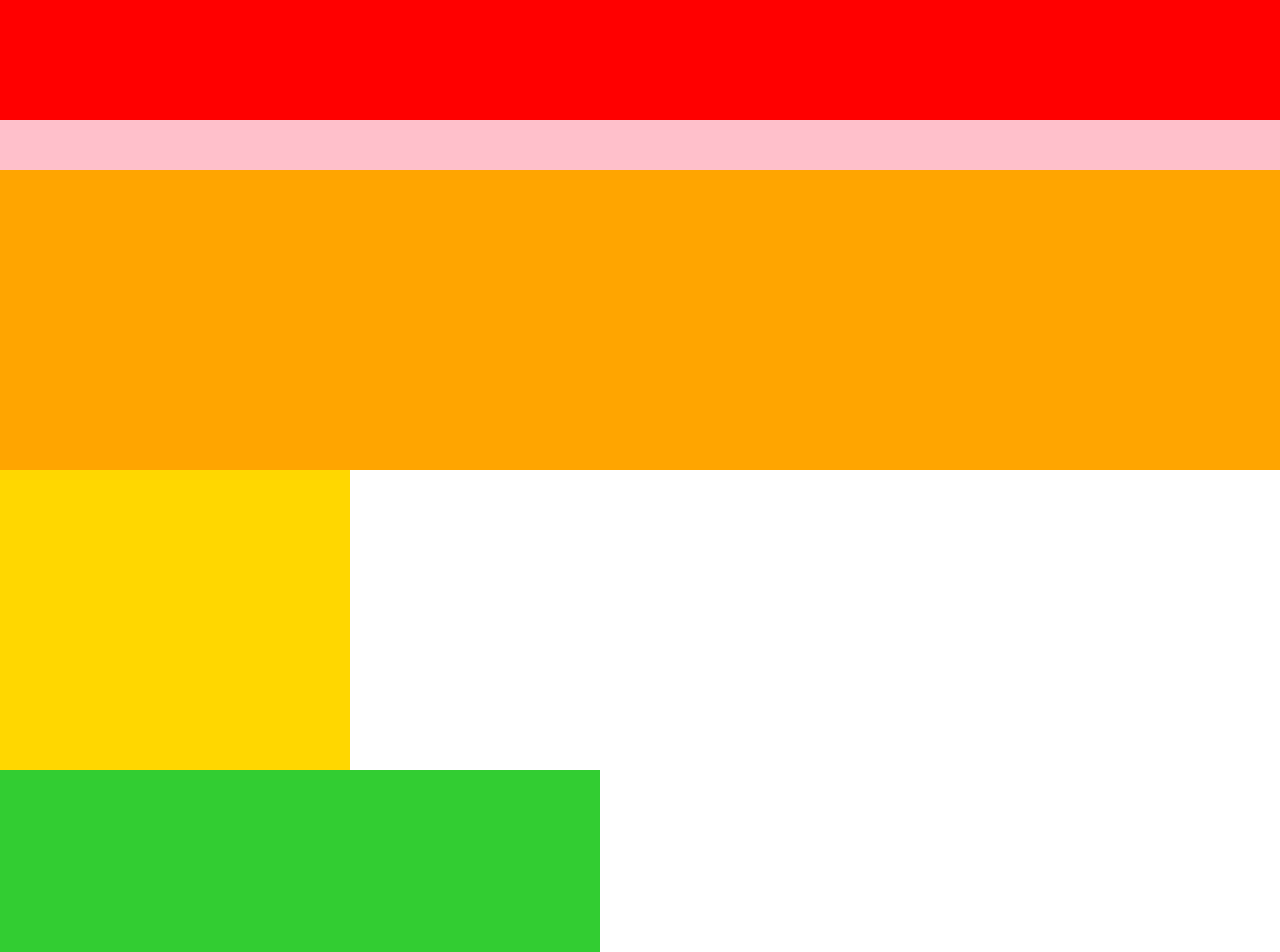
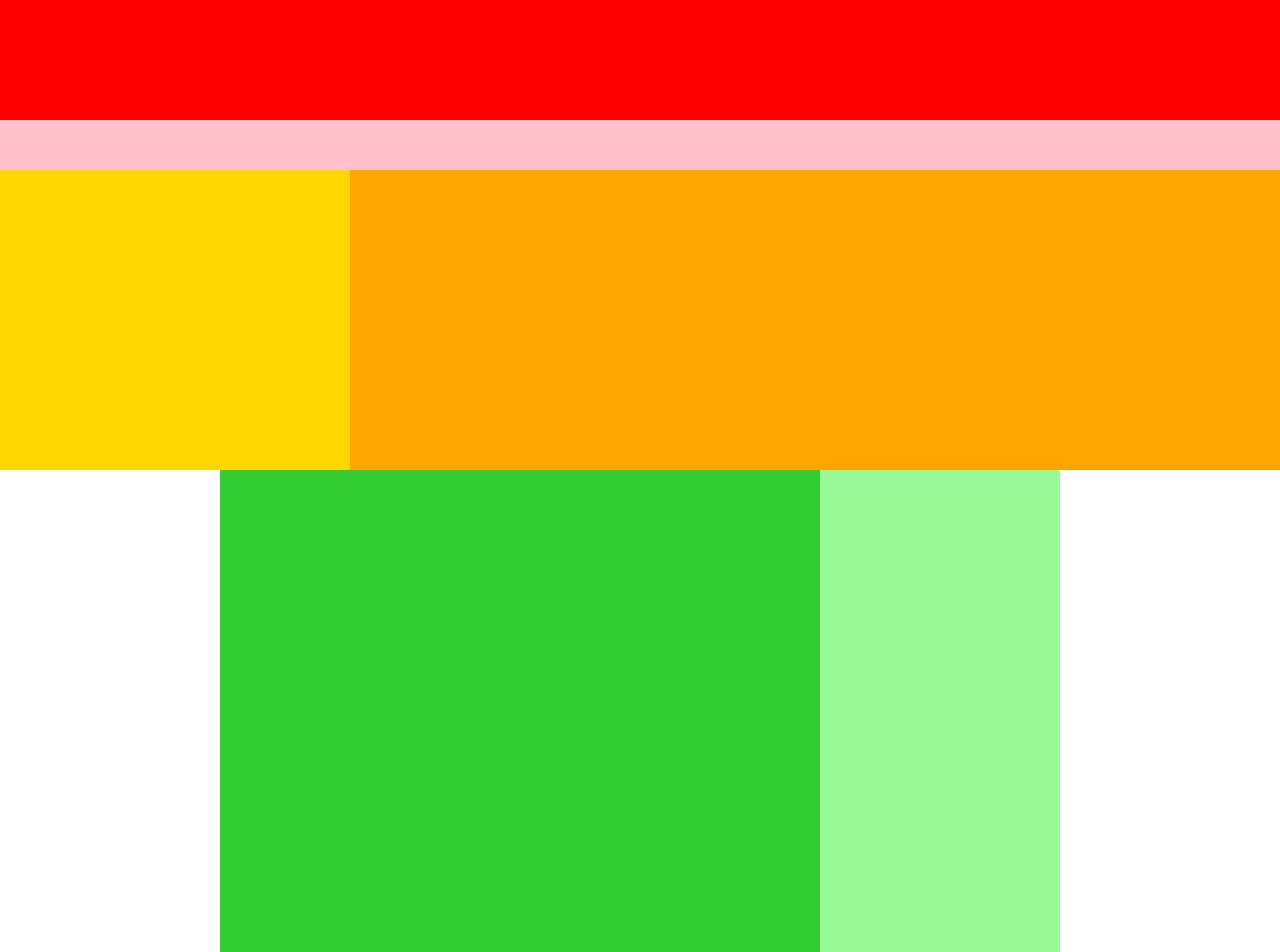
Before and after one commit to KanaKarimata/caravan, a plain HTML site: page index.html in a window 1280 px wide. Shown: the top 952 px of the page. Drawn offline with Linux system fonts and the light colour scheme.

Commit message:
[Finish]1-4 caravan fix

```diff
--- a/index.html
+++ b/index.html
@@ -12,15 +12,15 @@
     <div class="header-top"></div>
     <div class="header-bottom"></div>
 
-  <div class="main-visual"></div>
-  <!-- 重ならない -->
-  <div class="main-visual-content"></div>
+  <div class="main-visual">
+  <div class="main-visual-content">
+    </div>
+  </div>
 
-  <div class="main"></div>
+  <div class="main">
     <div class="blog"></div>
     <div class="sidebar"></div>
-
+  </div>
   <div class="footer"></div>
 </body>
 </html>
-<!-- caravan -->
--- a/style.css
+++ b/style.css
@@ -61,4 +61,3 @@
   height: 120px;
   background-color: blue;
 }
-/* caravan */
```
